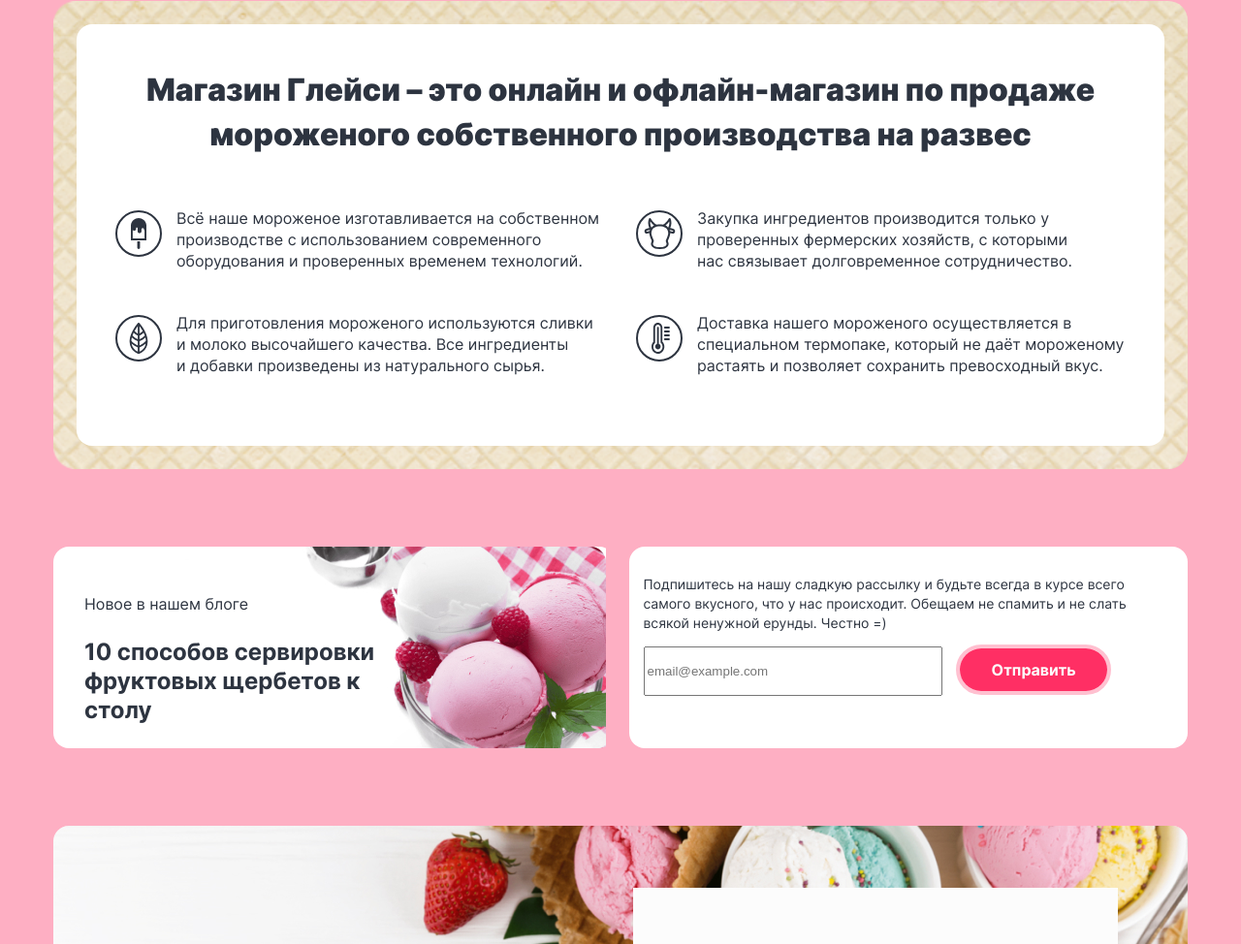
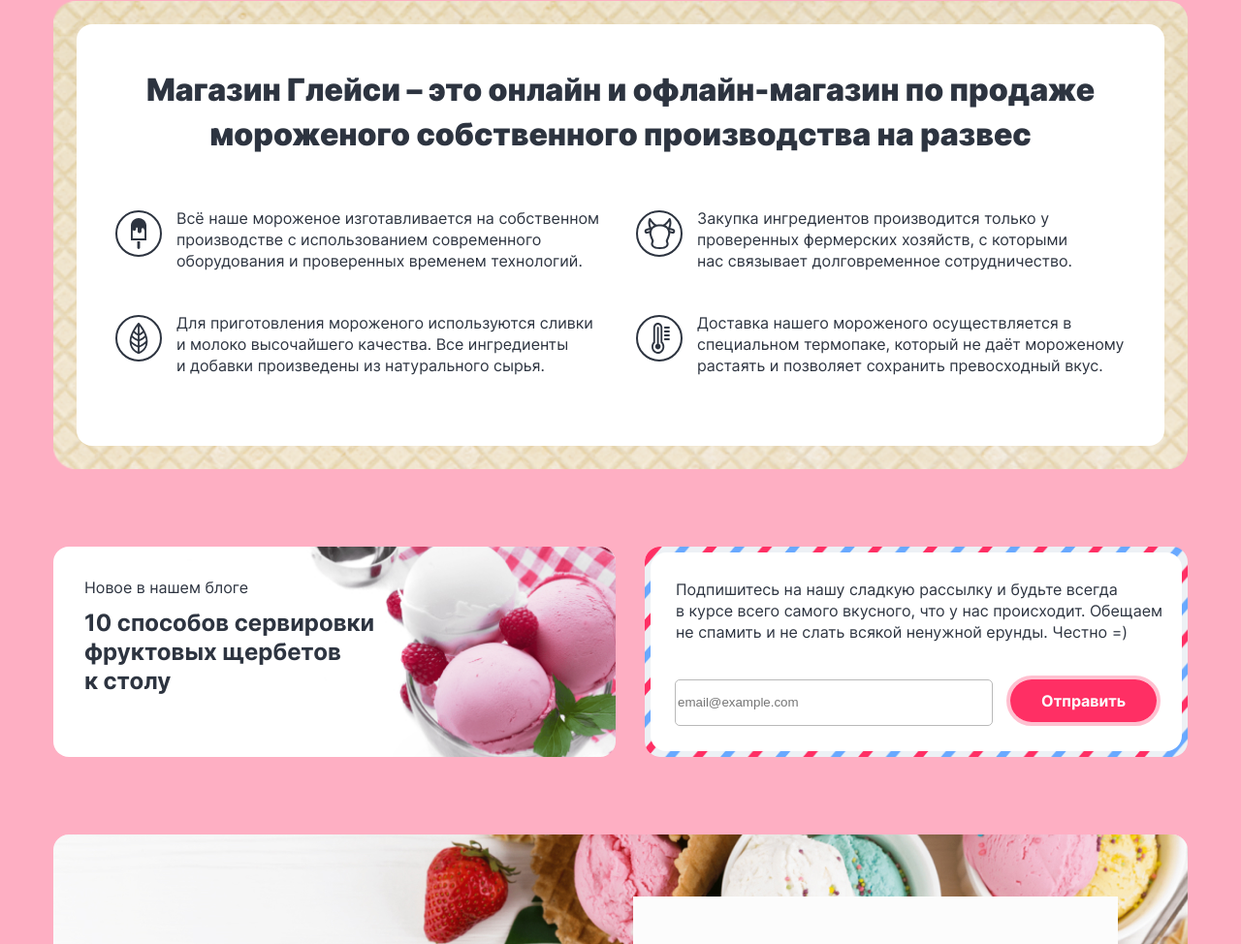
Before and after one commit to htmlacademy-htmlcss/236832-gllacy-35, a plain HTML site: page index.html in a window 1280 px wide. Shown: the part 1826-2800 px from the top of the page at 97% size. Drawn offline with Linux system fonts and the light colour scheme.

Commit message:
mark up article

```diff
--- a/index.html
+++ b/index.html
@@ -334,7 +334,8 @@
                   <div class="advantages-icon-wrapper">
                     <img class="advantages-icon" src="/img/icons/adv-leaf.svg" alt="Иконка листика">
                   </div>
-                  <p>Для приготовления мороженого используются сливки и молоко высочайшего качества. Все ингредиенты <br>
+                  <p>Для приготовления мороженого используются сливки и молоко высочайшего качества. Все ингредиенты
+                    <br>
                     и добавки произведены из натурального сырья.
                   </p>
               </li>
@@ -356,22 +357,25 @@
       <section class="blog">
         <h2 class="visually-hidden">Статьи в блоге и подписка на новости</h2>
         <article class="blog-news">
-          <p class="blog-info">Новое в нашем блоге</p>
-          <a href="#">
-            <h3 class="blog-title">10 способов сервировки фруктовых щербетов
-              к столу</h3>
+          <h3 class="blog-article-title">Новое в нашем блоге</h3>
+            <p class="blog-article-info"><a href="#">10 способов сервировки фруктовых щербетов <br>
+              к столу</a></p>
           </a>
         </article>
 
-        <form class="blog-news-form" action="https://echo.htmlacademy.ru/" method="post">
-          <p class="blog-info">Подпишитесь на нашу сладкую рассылку и будьте всегда
-            в курсе всего самого вкусного, что у нас происходит. Обещаем не спамить и не слать всякой ненужной ерунды.
-            Честно =)</p>
+        <div class="blog-form">
+          <div class="blog-news-wrapper">
+            <p class="blog-info">Подпишитесь на нашу сладкую рассылку и будьте всегда <br>
+              в курсе всего самого вкусного, что у нас происходит. Обещаем не спамить и не слать всякой ненужной ерунды.
+              Честно =)</p>
+            <form class="blog-news-form" action="https://echo.htmlacademy.ru/" method="post">
+              <input class="field" placeholder="email@example.com" type="email" name="blog-email" id="blog-email"
+                required>
 
-          <input class="field" placeholder="email@example.com" type="email" name="blog-email" id="blog-email" required>
-
-          <button type="button" class="button special-button">Отправить</button>
-        </form>
+              <button type="button" class="button special-button">Отправить</button>
+            </form>
+          </div>
+        </div>
       </section>
 
       <section class="delivery">
--- a/styles/style.css
+++ b/styles/style.css
@@ -85,7 +85,7 @@ h2 {
 }
 
 .navigation-list > .navigation-item:first-child {
-  padding-right: 37px;
+  padding-right: 28px;
 }
 
 .navigation-link {
@@ -138,17 +138,22 @@ h2 {
 .catalog-link {
   position: relative;
   margin-right: -25px;
-  padding-right: 25px;
+  padding-right: 35px;
 }
 
 .catalog-link::after {
   content: "";
   position: absolute;
   top: 10px;
-  right: 4px;
+  right: 12px;
   width: 16px;
   height: 17px;
   background-image: url(../img/icons/arrow-down.svg);
+}
+
+.catalog-link:hover {
+  background: #FF4A78;
+  color: #FCFCFC;
 }
 
 .main-menu {
@@ -677,38 +682,68 @@ h2 {
   display: flex;
   justify-content: space-between;
   margin-bottom: 80px;
+  align-content: center;
+  column-gap: 30px;
+
 }
 
 .blog-news {
   width: 570px;
   padding-left: 32px;
-  padding-top: 32px;
+  padding-top: 16px;
   background: url(../img/bg-block.jpg) no-repeat;
+  background-size: cover;
   border-radius: 16px;
 }
 
-.blog-title {
+.blog-article-info {
   width: 303px;
+  font-weight: 700;
+  font-size: 24px;
+  line-height: 30px;
+  margin-top: 12px;
+}
+
+.blog-form {
+  width: 570px;
+  background-image: url(/img/blog-bg.png);
+  background-size: cover;
+  border-radius: 16px;
+  padding: 6px;
+}
+
+.blog-info {
+  padding-bottom: 22px;
+  width: 506px;
+}
+
+.blog-news-wrapper {
+  padding: 11px;
+  padding-left: 26px;
+  background: #FFFFFF;
+  border-radius: 16px;
 }
 
 .blog-news-form {
-  width: 570px;
-  padding: 15px;
-  margin-left: 15px;
-  background: #FFFFFF;
-  border-radius: 16px;
+  padding-bottom: 16px;
+}
 
+.blog-article-title {
+  font-weight: 400;
+  font-size: 16px;
+  line-height: 20px;
+  margin-bottom: 0;
 }
 
 .field {
   height: 45px;
-  width: 300px;
+  width: 322px;
+  height: 44px;
   margin-right: 15px;
-}
-
-.blog-title {
-  font-size: 24px;
-  line-height: 30px;
+  border-radius: 4px;
+  border: none;
+  outline: 1px solid #B9B9B9;
+  color: #2D3440;
 }
 
 .blog-news a {
```
Also changed, not shown: img/blog-bg.png (added).
